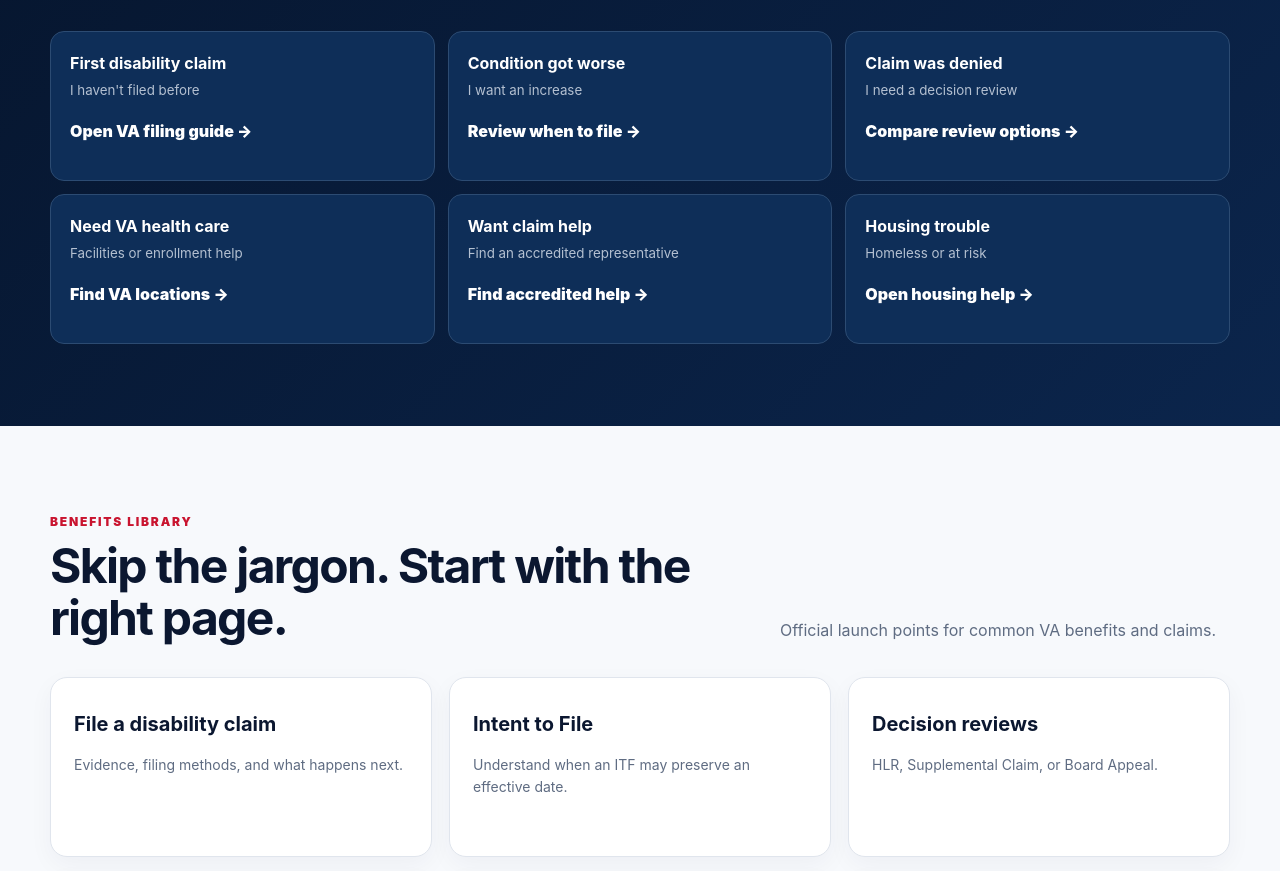
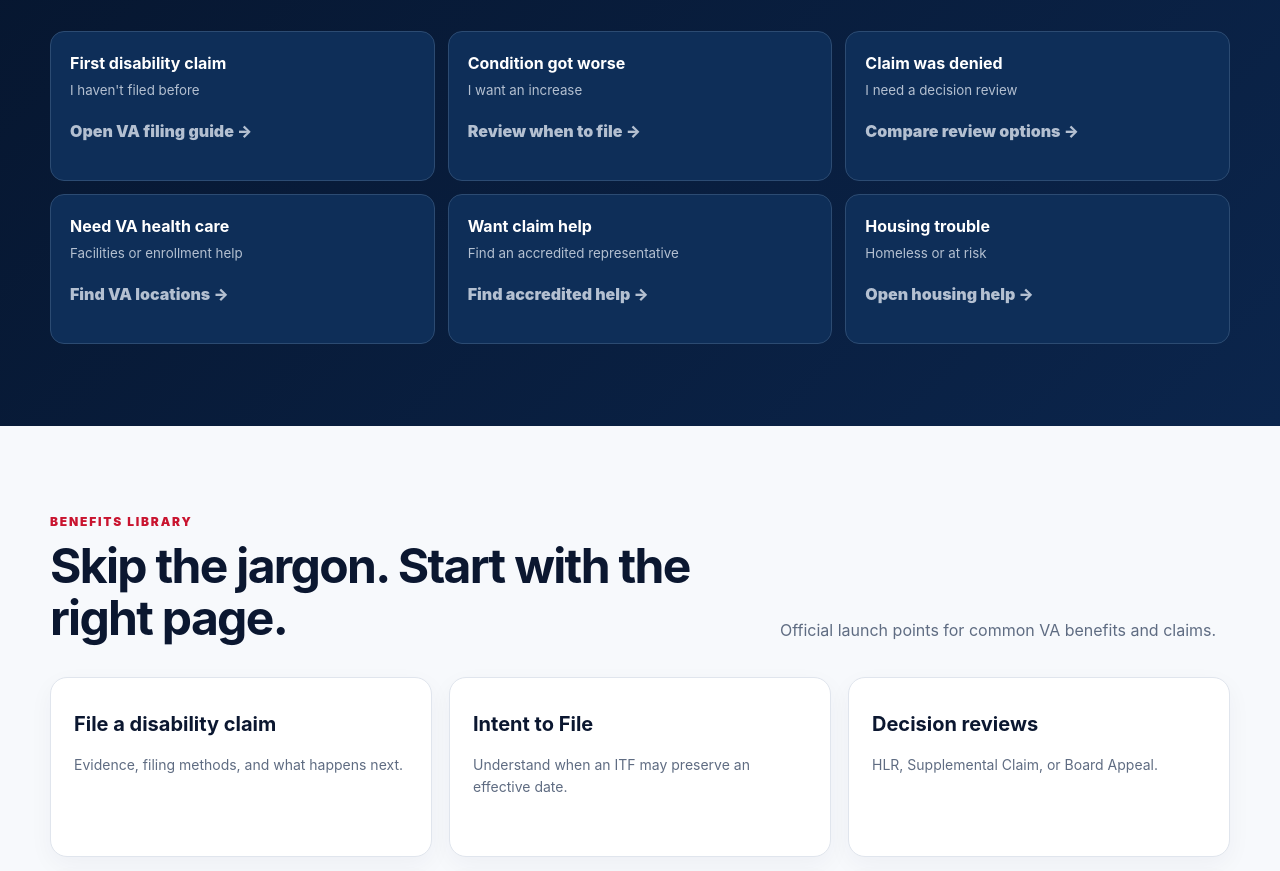
Before and after one commit to bushj23/veteran-file-resource-finder, a plain HTML site: page veteran-file-site/index.html in a window 1280 px wide. Shown: the part 1818-2689 px from the top of the page. Drawn offline with Linux system fonts and the light colour scheme; a script that the page names is missing.

Commit message:
Fix final accessibility contrast issue

```diff
--- a/veteran-file-site/styles.css
+++ b/veteran-file-site/styles.css
@@ -402,3 +402,13 @@
 .rep-help p {
   color: #B4C0D1 !important;
 }
+
+/* Final remaining dark-background contrast fix */
+.dark p,
+.dark small,
+.dark span:not(.kicker):not(.eyebrow),
+.rep-help p,
+.rep-help small,
+.rep-help span:not(.kicker):not(.eyebrow) {
+  color: #B4C0D1 !important;
+}
```
